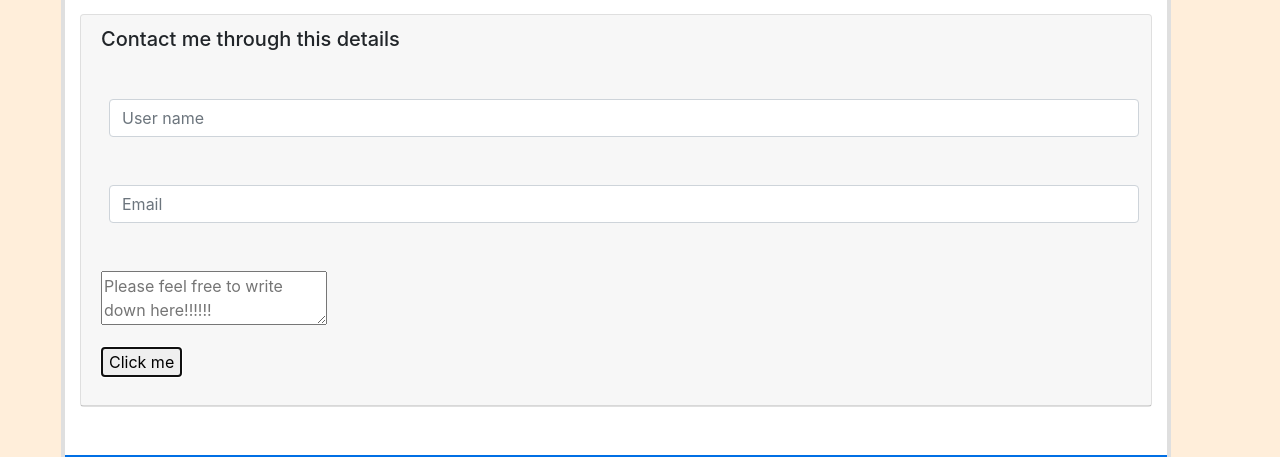
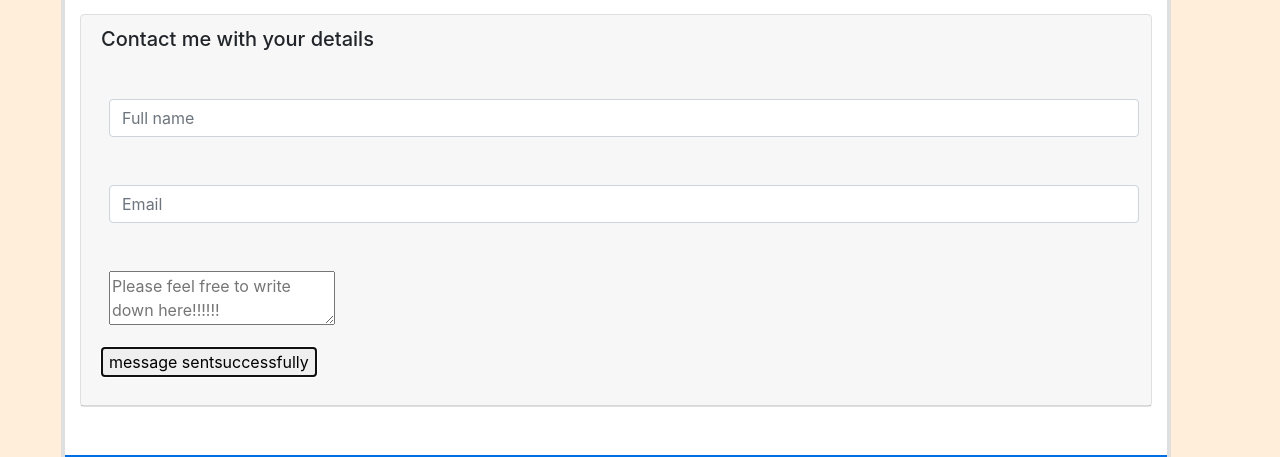
Before and after one commit to Dhanya-krishnan2/Bootstrap-Portfolio, a plain HTML site: page bootsrapportfolio/index.html in a window 1280 px wide. Both pictures are taken after a click on the button "Click me". Shown: the part 2299-2756 px from the top of the page. Drawn offline with nearby package versions, Linux system fonts and the light colour scheme.

Commit message:
my new working arrow functions

```diff
--- a/bootsrapportfolio/index.html
+++ b/bootsrapportfolio/index.html
@@ -200,32 +200,37 @@
     </div>
     <div id="contact">
         <div class="container mt-5">
-            <span class="bg-dark text-white">contact me</span> <hr class="bg-dark">
+            <span class="bg-dark text-white">contact me</span>
+             <hr class="bg-dark">
             <div class="row">
                 <div class="col">
-                    <div class="card bg-white">
+                    <div class="card bg-transparent">
                         <div class="card-header">
-                            <h5>Contact me through this details</h5>
+                            <h5>Contact me with your details</h5>
                         <div class="form-group mt-5">
-                            <input type="text" placeholder="User name" class="form-control mx-2">
+                            <input type="text" placeholder="Full name" class="form-control mx-2">
 
                         </div>
                         <div class="form-group mt-5">
                             <input type="text" placeholder="Email" class="form-control mx-2">
 
                         </div>
-                        <div class="form-group mt-5">
+                        <div class="form-group mt-5 mx-2 ">
                             <textarea class="form-comtrol" placeholder="Please feel free to write down here!!!!!!"></textarea>
 
                         </div>
                         <div class="form-group">
-
-                                <button onclick="myFunction()">Click me</button>
-                                <script>
-                                    function myFunction() {
-  document.getElementById("demo").innerHTML = "message sent";
-}
-                                </script>
+                            <!--creating a button with id and using bit of a javascript to write the message send -->
+                            <button id="demo" onclick="myFunction()">
+                                Click me
+                            </button>
+                            <script>
+                                // made a arrow function
+                                // the onclick function call is on the myfunction attribute
+                                const myFunction = (e) => {
+                                    document.getElementById("demo").innerHTML = "message sentsuccessfully";
+                                }
+                            </script>
 
 
                         </div>
@@ -236,6 +241,7 @@
             </div>
         </div>
     </div>
+    <!--this is the footer are and I have added random picrures-->
     <hr class="badge-primary mt-5"
     <footer class="container bg-dark">
         <div class="row">
```
